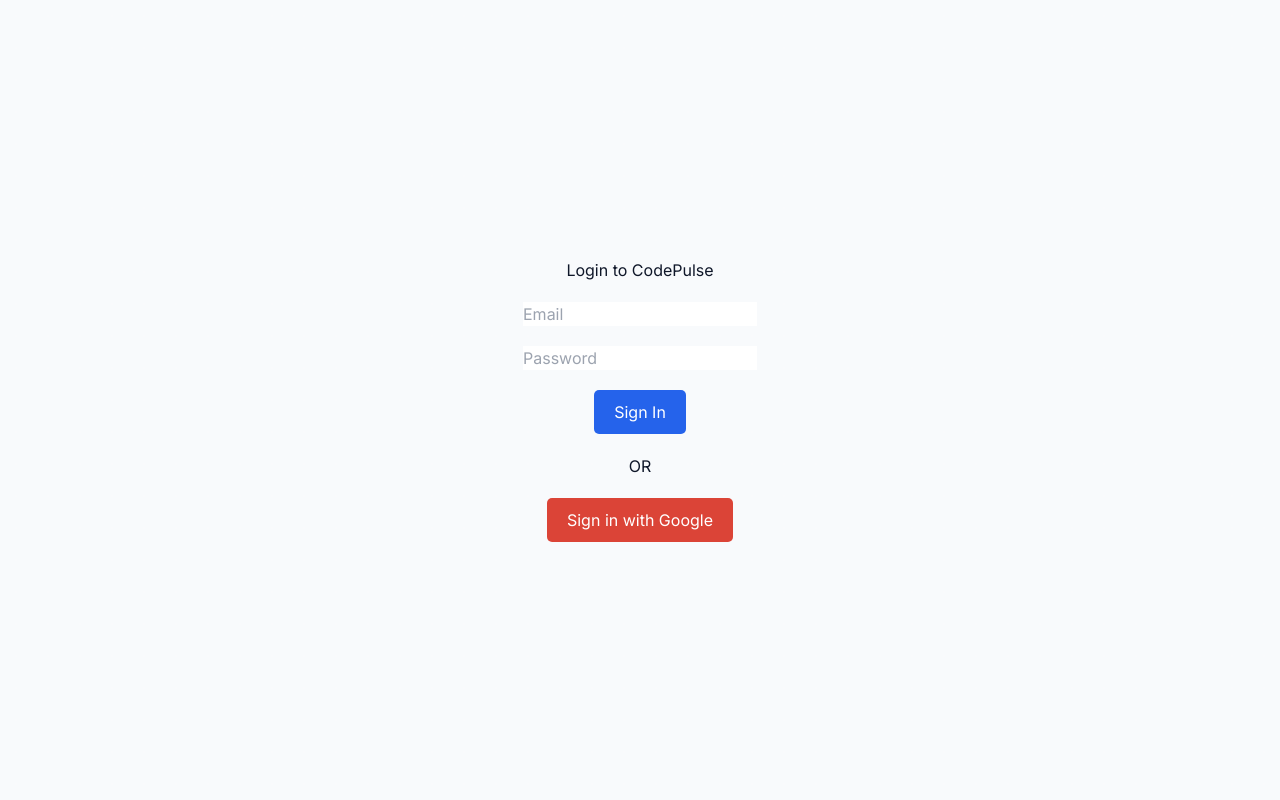
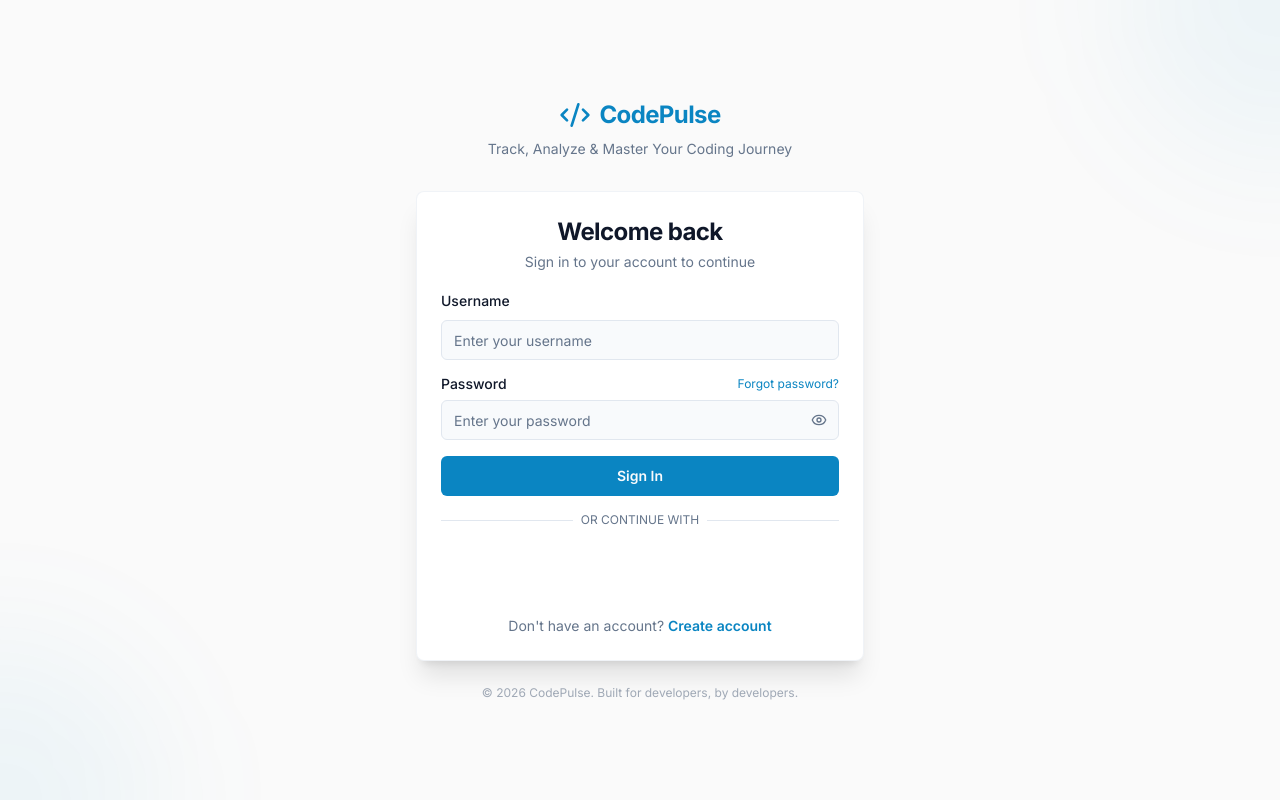
Before and after one commit to klu2300031662/CodePulse, a Next.js app in the folder frontend/: page /login in a window 1280 px wide. Built offline with nearby package versions, Linux system fonts and the light colour scheme; no server answers.

Commit message:
updated front and back

```diff
--- a/frontend/src/app/(auth)/login/page.tsx
+++ b/frontend/src/app/(auth)/login/page.tsx
@@ -1,57 +1,191 @@
-"use client";
+"use client"
 
-import React from "react";
+import { useState } from 'react';
+import { useRouter } from 'next/navigation';
+import Link from 'next/link';
+import { Button } from '@/components/ui/button';
+import { Input } from '@/components/ui/input';
+import { Label } from '@/components/ui/label';
+import { Card, CardHeader, CardTitle, CardDescription, CardContent, CardFooter } from '@/components/ui/card';
+import { AuthService } from '@/lib/api/auth.service';
+import { useAuthStore } from '@/lib/store/auth.store';
+import { Eye, EyeOff, Code2, Zap } from 'lucide-react';
+import { GoogleLogin } from '@react-oauth/google';
 
 export default function LoginPage() {
+  const router = useRouter();
+  const storeLogin = useAuthStore((state) => state.login);
+  const [formData, setFormData] = useState({ username: '', password: '' });
+  const [showPassword, setShowPassword] = useState(false);
+  const [error, setError] = useState('');
+  const [isLoading, setIsLoading] = useState(false);
 
-  const handleGoogleLogin = () => {
-    window.location.href =
-      "https://codepulse-backend-ktl0.onrender.com/oauth2/authorization/google";
+  const handleSubmit = async (e: React.FormEvent) => {
+    e.preventDefault();
+    setError('');
+    setIsLoading(true);
+
+    try {
+      const userData = await AuthService.login({
+        username: formData.username,
+        password: formData.password,
+      });
+      storeLogin(userData);
+      router.push('/dashboard');
+    } catch (err: any) {
+      setError(err.response?.data?.message || 'Invalid username or password. Please try again.');
+    } finally {
+      setIsLoading(false);
+    }
+  };
+
+  const handleGoogleSuccess = async (credentialResponse: any) => {
+    setIsLoading(true);
+    setError('');
+    try {
+      if (credentialResponse.credential) {
+        const userData = await AuthService.googleLogin(credentialResponse.credential);
+        storeLogin(userData);
+        router.push('/dashboard');
+      }
+    } catch (err: any) {
+      setError(err.response?.data?.message || 'Google Sign In failed.');
+    } finally {
+      setIsLoading(false);
+    }
+  };
+
+  const handleGoogleError = () => {
+    setError('Google Sign In was unsuccessful.');
   };
 
   return (
-    <div style={{
-      display: "flex",
-      flexDirection: "column",
-      justifyContent: "center",
-      alignItems: "center",
-      height: "100vh",
-      gap: "20px"
-    }}>
+    <div className="flex min-h-screen items-center justify-center bg-zinc-50 dark:bg-zinc-950 p-4">
+      {/* Decorative floating elements */}
+      <div className="pointer-events-none fixed inset-0 overflow-hidden">
+        <div className="absolute -top-40 -right-40 h-80 w-80 rounded-full bg-primary/5 blur-3xl" />
+        <div className="absolute -bottom-40 -left-40 h-80 w-80 rounded-full bg-primary/5 blur-3xl" />
+      </div>
 
-      <h1>Login to CodePulse</h1>
+      <div className="relative w-full max-w-md">
+        {/* Logo / Brand */}
+        <div className="mb-8 flex flex-col items-center gap-2">
+          <div className="flex items-center gap-2 text-primary">
+            <Code2 className="h-8 w-8" />
+            <span className="text-2xl font-bold tracking-tight">CodePulse</span>
+          </div>
+          <p className="text-sm text-muted-foreground">Track, Analyze & Master Your Coding Journey</p>
+        </div>
 
-      {/* Normal Login (optional) */}
-      <input type="text" placeholder="Email" />
-      <input type="password" placeholder="Password" />
+        <Card className="border-border/50 shadow-xl backdrop-blur-sm">
+          <CardHeader className="space-y-1 text-center pb-4">
+            <CardTitle className="text-2xl font-bold tracking-tight">Welcome back</CardTitle>
+            <CardDescription>Sign in to your account to continue</CardDescription>
+          </CardHeader>
+          <CardContent className="space-y-4">
+            <form onSubmit={handleSubmit} className="space-y-4">
+              <div className="space-y-2">
+                <Label htmlFor="username">Username</Label>
+                <Input
+                  id="username"
+                  placeholder="Enter your username"
+                  value={formData.username}
+                  onChange={(e) => setFormData({ ...formData, username: e.target.value })}
+                  required
+                  autoComplete="username"
+                  className="transition-all duration-200 focus:ring-2 focus:ring-primary/20"
+                />
+              </div>
+              <div className="space-y-2">
+                <div className="flex items-center justify-between">
+                  <Label htmlFor="password">Password</Label>
+                  <Link
+                    href="/forgot-password"
+                    className="text-xs text-primary hover:underline hover:text-primary/80 transition-colors"
+                  >
+                    Forgot password?
+                  </Link>
+                </div>
+                <div className="relative">
+                  <Input
+                    id="password"
+                    type={showPassword ? "text" : "password"}
+                    placeholder="Enter your password"
+                    value={formData.password}
+                    onChange={(e) => setFormData({ ...formData, password: e.target.value })}
+                    required
+                    autoComplete="current-password"
+                    className="pr-10 transition-all duration-200 focus:ring-2 focus:ring-primary/20"
+                  />
+                  <button
+                    type="button"
+                    onClick={() => setShowPassword(!showPassword)}
+                    className="absolute right-3 top-1/2 -translate-y-1/2 text-muted-foreground hover:text-foreground transition-colors"
+                    tabIndex={-1}
+                  >
+                    {showPassword ? <EyeOff className="h-4 w-4" /> : <Eye className="h-4 w-4" />}
+                  </button>
+                </div>
+              </div>
 
-      <button style={{
-        padding: "10px 20px",
-        background: "#2563eb",
-        color: "white",
-        border: "none",
-        borderRadius: "5px"
-      }}>
-        Sign In
-      </button>
+              {error && (
+                <div className="rounded-md bg-destructive/10 border border-destructive/20 px-3 py-2">
+                  <p className="text-sm text-destructive">{error}</p>
+                </div>
+              )}
 
-      <p>OR</p>
+              <Button
+                type="submit"
+                className="w-full font-semibold transition-all duration-200 hover:shadow-lg hover:shadow-primary/25"
+                disabled={isLoading}
+              >
+                {isLoading ? (
+                  <span className="flex items-center gap-2">
+                    <Zap className="h-4 w-4 animate-pulse" />
+                    Signing in...
+                  </span>
+                ) : (
+                  "Sign In"
+                )}
+              </Button>
+            </form>
 
-      {/* 🔥 GOOGLE LOGIN BUTTON */}
-      <button
-        onClick={handleGoogleLogin}
-        style={{
-          padding: "10px 20px",
-          background: "#db4437",
-          color: "white",
-          border: "none",
-          borderRadius: "5px",
-          cursor: "pointer"
-        }}
-      >
-        Sign in with Google
-      </button>
+            <div className="relative my-2">
+              <div className="absolute inset-0 flex items-center">
+                <span className="w-full border-t" />
+              </div>
+              <div className="relative flex justify-center text-xs uppercase">
+                <span className="bg-card px-2 text-muted-foreground">Or continue with</span>
+              </div>
+            </div>
 
+            <div className="flex justify-center w-full">
+              <GoogleLogin
+                onSuccess={handleGoogleSuccess}
+                onError={handleGoogleError}
+                text="signin_with"
+                theme="outline"
+                size="large"
+                shape="rectangular"
+                width="100%"
+              />
+            </div>
+          </CardContent>
+          <CardFooter className="flex flex-col space-y-2 text-center text-sm pt-2">
+            <p className="text-muted-foreground">
+              Don&apos;t have an account?{' '}
+              <Link href="/register" className="font-semibold text-primary hover:underline transition-colors">
+                Create account
+              </Link>
+            </p>
+          </CardFooter>
+        </Card>
+
+        {/* Bottom subtle branding */}
+        <p className="mt-6 text-center text-xs text-muted-foreground/60">
+          © 2026 CodePulse. Built for developers, by developers.
+        </p>
+      </div>
     </div>
   );
 }
--- a/frontend/src/app/(auth)/register/page.tsx
+++ b/frontend/src/app/(auth)/register/page.tsx
@@ -9,7 +9,7 @@
 import { Card, CardHeader, CardTitle, CardDescription, CardContent, CardFooter } from '@/components/ui/card';
 import { AuthService } from '@/lib/api/auth.service';
 import { useAuthStore } from '@/lib/store/auth.store';
-import { Eye, EyeOff } from 'lucide-react';
+import { Eye, EyeOff, Code2 } from 'lucide-react';
 import { GoogleLogin } from '@react-oauth/google';
 
 export default function RegisterPage() {
@@ -69,8 +69,24 @@
 
   return (
     <div className="flex min-h-screen items-center justify-center bg-zinc-50 dark:bg-zinc-950 p-4">
-      <Card className="w-full max-w-md">
-        <CardHeader className="space-y-1 text-center">
+      {/* Decorative floating elements */}
+      <div className="pointer-events-none fixed inset-0 overflow-hidden">
+        <div className="absolute -top-40 -right-40 h-80 w-80 rounded-full bg-primary/5 blur-3xl" />
+        <div className="absolute -bottom-40 -left-40 h-80 w-80 rounded-full bg-primary/5 blur-3xl" />
+      </div>
+
+      <div className="relative w-full max-w-md">
+        {/* Logo / Brand */}
+        <div className="mb-8 flex flex-col items-center gap-2">
+          <div className="flex items-center gap-2 text-primary">
+            <Code2 className="h-8 w-8" />
+            <span className="text-2xl font-bold tracking-tight">CodePulse</span>
+          </div>
+          <p className="text-sm text-muted-foreground">Track, Analyze & Master Your Coding Journey</p>
+        </div>
+
+        <Card className="border-border/50 shadow-xl backdrop-blur-sm">
+          <CardHeader className="space-y-1 text-center pb-4">
             <CardTitle className="text-2xl font-bold tracking-tight">Create an account</CardTitle>
             <CardDescription>Enter your information to get started with CodePulse</CardDescription>
           </CardHeader>
@@ -84,6 +100,7 @@
                   value={formData.name}
                   onChange={(e) => setFormData({ ...formData, name: e.target.value })}
                   required
+                  className="transition-all duration-200 focus:ring-2 focus:ring-primary/20"
                 />
               </div>
               <div className="space-y-2">
@@ -94,6 +111,7 @@
                   value={formData.username}
                   onChange={(e) => setFormData({ ...formData, username: e.target.value })}
                   required
+                  className="transition-all duration-200 focus:ring-2 focus:ring-primary/20"
                 />
               </div>
               <div className="space-y-2">
@@ -105,6 +123,7 @@
                   value={formData.email}
                   onChange={(e) => setFormData({ ...formData, email: e.target.value })}
                   required
+                  className="transition-all duration-200 focus:ring-2 focus:ring-primary/20"
                 />
               </div>
               <div className="space-y-2">
@@ -116,11 +135,13 @@
                     value={formData.password}
                     onChange={(e) => setFormData({ ...formData, password: e.target.value })}
                     required
+                    className="pr-10 transition-all duration-200 focus:ring-2 focus:ring-primary/20"
                   />
                   <button
                     type="button"
                     onClick={() => setShowPassword(!showPassword)}
-                  className="absolute right-3 top-1/2 -translate-y-1/2 text-muted-foreground hover:text-foreground"
+                    className="absolute right-3 top-1/2 -translate-y-1/2 text-muted-foreground hover:text-foreground transition-colors"
+                    tabIndex={-1}
                   >
                     {showPassword ? <EyeOff className="h-4 w-4" /> : <Eye className="h-4 w-4" />}
                   </button>
@@ -135,18 +156,28 @@
                     value={formData.confirmPassword}
                     onChange={(e) => setFormData({ ...formData, confirmPassword: e.target.value })}
                     required
+                    className="pr-10 transition-all duration-200 focus:ring-2 focus:ring-primary/20"
                   />
                   <button
                     type="button"
                     onClick={() => setShowConfirmPassword(!showConfirmPassword)}
-                  className="absolute right-3 top-1/2 -translate-y-1/2 text-muted-foreground hover:text-foreground"
+                    className="absolute right-3 top-1/2 -translate-y-1/2 text-muted-foreground hover:text-foreground transition-colors"
+                    tabIndex={-1}
                   >
                     {showConfirmPassword ? <EyeOff className="h-4 w-4" /> : <Eye className="h-4 w-4" />}
                   </button>
                 </div>
               </div>
-            {error && <p className="text-sm text-destructive">{error}</p>}
-            <Button type="submit" className="w-full" disabled={isLoading}>
+              {error && (
+                <div className="rounded-md bg-destructive/10 border border-destructive/20 px-3 py-2">
+                  <p className="text-sm text-destructive">{error}</p>
+                </div>
+              )}
+              <Button
+                type="submit"
+                className="w-full font-semibold transition-all duration-200 hover:shadow-lg hover:shadow-primary/25"
+                disabled={isLoading}
+              >
                 {isLoading ? "Creating account..." : "Sign Up"}
               </Button>
             </form>
@@ -156,7 +187,7 @@
                 <span className="w-full border-t" />
               </div>
               <div className="relative flex justify-center text-xs uppercase">
-              <span className="bg-background px-2 text-muted-foreground">Or continue with</span>
+                <span className="bg-card px-2 text-muted-foreground">Or continue with</span>
               </div>
             </div>
 
@@ -172,15 +203,21 @@
               />
             </div>
           </CardContent>
-        <CardFooter className="flex flex-col space-y-2 text-center text-sm">
+          <CardFooter className="flex flex-col space-y-2 text-center text-sm pt-2">
             <p className="text-muted-foreground">
               Already have an account?{' '}
-            <Link href="/login" className="font-semibold text-primary hover:underline">
+              <Link href="/login" className="font-semibold text-primary hover:underline transition-colors">
                 Sign in
               </Link>
             </p>
           </CardFooter>
         </Card>
+
+        {/* Bottom subtle branding */}
+        <p className="mt-6 text-center text-xs text-muted-foreground/60">
+          © 2026 CodePulse. Built for developers, by developers.
+        </p>
+      </div>
     </div>
   );
 }
```
Lines whose indentation alone changed are shown as unchanged.
